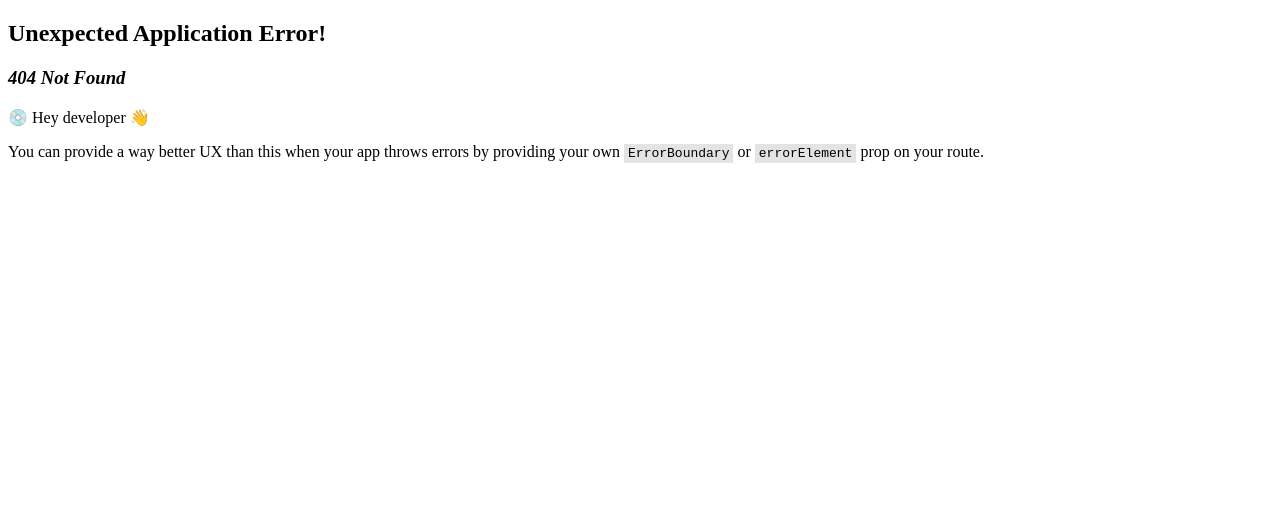
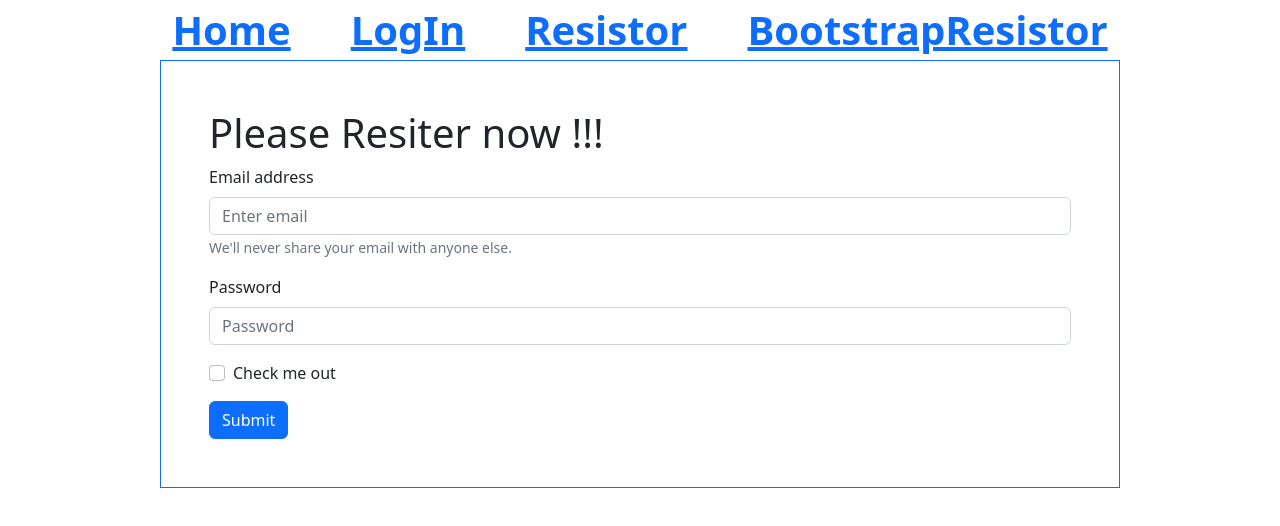
Before and after one commit to sojibpannashovon2/email-password-auth, a React (Vite) app: page /resistorBT in a window 1280 px wide. Before the commit this address had no page. Shown: the top 526 px of the page. Built offline with nearby package versions, Linux system fonts and the light colour scheme.

Commit message:
fire base form

```diff
--- a/package.json
+++ b/package.json
@@ -9,10 +9,12 @@
     "preview": "vite preview"
   },
   "dependencies": {
+    "bootstrap": "^5.2.3",
     "firebase": "^9.20.0",
     "localforage": "^1.10.0",
     "match-sorter": "^6.3.1",
     "react": "^18.2.0",
+    "react-bootstrap": "^2.7.4",
     "react-dom": "^18.2.0",
     "react-router-dom": "^6.10.0",
     "sort-by": "^1.2.0"
--- /dev/null
+++ b/src/components/BootstrapResistor.jsx
@@ -0,0 +1,38 @@
+import React from 'react';
+import Button from 'react-bootstrap/Button';
+import Form from 'react-bootstrap/Form';
+
+const BootstrapResistor = () => {
+    const handleSubmit = event => {
+        event.preventDefault();
+        console.log(event);
+    }
+    return (
+
+        <div className='border border-primary w-75 mx-auto p-5'>
+            <h1>Please Resiter now !!!</h1>
+            <Form onSubmit={handleSubmit}>
+                <Form.Group className="mb-3" controlId="formBasicEmail">
+                    <Form.Label>Email address</Form.Label>
+                    <Form.Control type="email" name="email" placeholder="Enter email" />
+                    <Form.Text className="text-muted">
+                        We'll never share your email with anyone else.
+                    </Form.Text>
+                </Form.Group>
+
+                <Form.Group className="mb-3" controlId="formBasicPassword">
+                    <Form.Label>Password</Form.Label>
+                    <Form.Control type="password" name="password" placeholder="Password" />
+                </Form.Group>
+                <Form.Group className="mb-3" controlId="formBasicCheckbox">
+                    <Form.Check type="checkbox" label="Check me out" />
+                </Form.Group>
+                <Button variant="primary" type="submit">
+                    Submit
+                </Button>
+            </Form>
+        </div>
+    );
+};
+
+export default BootstrapResistor;
--- a/src/components/Header.jsx
+++ b/src/components/Header.jsx
@@ -7,6 +7,7 @@ const Header = () => {
             <Link to="/">Home</Link>
             <Link to="/login">LogIn</Link>
             <Link to="/resistor">Resistor</Link>
+            <Link to="/resistorBT">BootstrapResistor</Link>
         </div>
     );
 };
--- a/src/components/Resistor.jsx
+++ b/src/components/Resistor.jsx
@@ -1,5 +1,10 @@
 import React from 'react';
 import '../App.css'
+import { createUserWithEmailAndPassword, getAuth } from "firebase/auth"
+import app from '../firebase/firebase.init';
+
+
+const auth = getAuth(app);
 const Resistor = () => {
 
     const handleEmail = (event) => {
@@ -10,18 +15,30 @@ const Resistor = () => {
     }
     const handleSubmit = (event) => {
         event.preventDefault();
-        console.log(event.target.value);
+        console.log(event.target);
+        const email = event.target.email.value;
+        const password = event.target.password.value;
+        // console.log(event.target.password.value);
+        createUserWithEmailAndPassword(auth, email, password)
+            .then(result => {
+                const loderUgger = result.user;
+                console.log(loderUgger);
+            })
+            .catch(error => {
+                console.log(error.code);
+                console.log(error.message);
+            })
     }
     return (
         <div>
             <h1 style={{ textAlign: "center", marginTop: "20px" }}>Resistor</h1>
 
-            <form className='topo' action="" >
-                <input onChange={handleEmail} placeholder='Your email please' className='single' type="email" name="email" id="email" />
+            <form onSubmit={handleSubmit} className='topo' >
+                <input onChange={handleEmail} placeholder='Your email please' className='single' type="email" name="email" id="email" required />
                 <br />
-                <input onBlur={handlePasswordBlur} placeholder='Your password please' className='single' type="password" name="password" id="password" />
+                <input onBlur={handlePasswordBlur} placeholder='Your password please' className='single' type="password" name="password" id="password" required />
                 <br />
-                <input onSubmit={handleSubmit} placeholder='resister please' className='single' type="submit" name="Resistor" id="resistor" />
+                <input placeholder='resister please' className='single' type="submit" name="Resistor" id="Resistor" />
                 <br />
                 <hr />
             </form>
--- a/src/firebase/firebase.init.js
+++ b/src/firebase/firebase.init.js
@@ -15,3 +15,5 @@ const firebaseConfig = {
 
 // Initialize Firebase
 const app = initializeApp(firebaseConfig);
+
+export default app;
--- a/src/index.css
+++ b/src/index.css
@@ -1,4 +1,4 @@
-:root {
+/* :root {
   font-family: Inter, system-ui, Avenir, Helvetica, Arial, sans-serif;
   line-height: 1.5;
   font-weight: 400;
@@ -66,4 +66,4 @@ button:focus-visible {
   button {
     background-color: #f9f9f9;
   }
-}
+} */
```
Also changed, not shown: src/main.jsx (+7 -2 lines), 1 other file (tests, documents, lock files or other folders).
